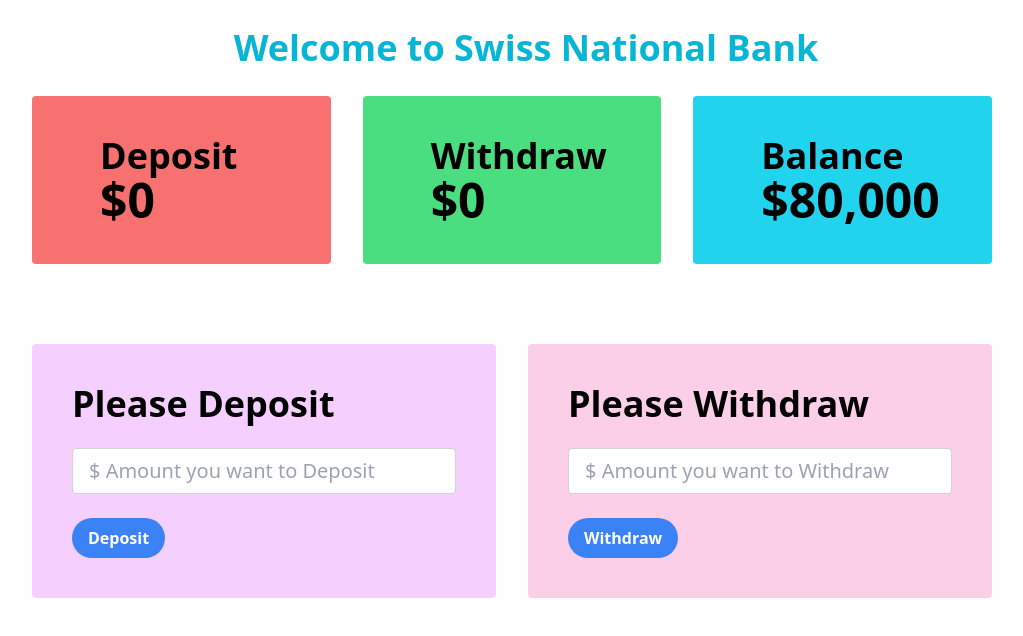
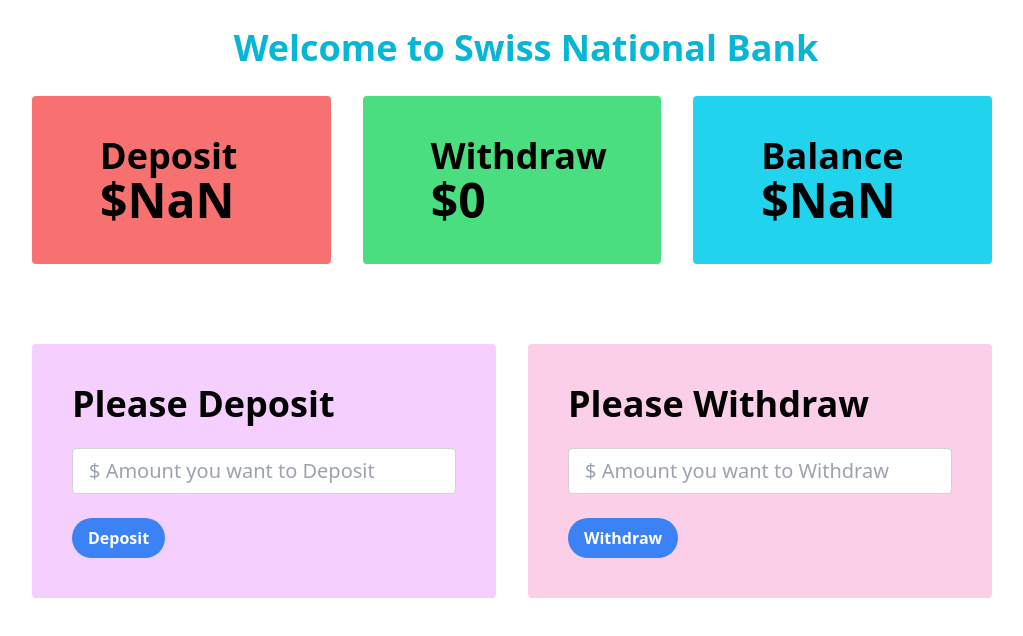
Before and after one commit to SarwarShuvo/simple_Bankk, a plain HTML site: page bank.html in a window 1280 px wide. Both pictures are taken after a click on the button "Deposit". Shown: the whole page, without its empty margins (128-1151 px from the left). Drawn offline with nearby package versions, Linux system fonts and the light colour scheme.

Commit message:
Deposit part done

```diff
--- a/bank.html
+++ b/bank.html
@@ -19,46 +19,68 @@
 
     <main>
         <section class="grid grid-cols-1 sm:grid-cols-2 md:grid-cols-3 gap-8 w-3/4 mx-auto font-semibold ">
+
+            <!-- Total Deposit Show  -->
             <div class="bg-red-400 p-10 rounded">
                 <h4 class="text-4xl pl-7">Deposit</h4>
-                <h4 class="text-5xl pl-7">$0</h4>
+                <h4 class="text-5xl pl-7">$<span id="deposit">0</span> </h4>
             </div>
+
+            <!-- Total Withdraw Show  -->
             <div class="bg-green-400 p-10 rounded">
                 <h4 class="text-4xl pl-7 ">Withdraw</h4>
-                <h4 class="text-5xl pl-7">$0</h4>
+                <h4 class="text-5xl pl-7">$<span id="Withdraw">0</span></h4>
             </div>
+
+            <!-- Total Balance Show  -->
             <div class="bg-cyan-400 p-10 rounded">
                 <h4 class="text-4xl pl-7 ">Balance</h4>
-                <h4 class="text-5xl pl-7">$80,000</h4>
+                <h4 class="text-5xl pl-7">$<span id="balance">0</span></h4>
             </div>
         </section>
 
         <section class="grid grid-cols-1 sm:grid-cols-2 gap-8 w-3/4 mx-auto font-semibold mt-20 ">
+
+            <!-- Deposite Part  -->
             <div class="bg-fuchsia-200 p-10 rounded">
                 <h4 class="text-4xl mb-6">Please Deposit</h4>
                 <div class="mb-6">
+
+                    <!-- Diposit Input Field  -->
                     <input type="number"
                         class="form-control block w-full px-4 py-2 text-xl font-normal text-gray-700 bg-white bg-clip-padding border border-solid border-gray-300 rounded transition ease-in-out m-0 focus:text-gray-700 focus:bg-white focus:border-blue-600 focus:outline-none"
                         id="user-deposit" placeholder="$ Amount you want to Deposit" />
                 </div>
-                <button class="bg-blue-500 hover:bg-blue-700 text-white font-bold py-2 px-4 rounded-full">
+
+                <!-- Submit Diposite Button   -->
+                <button id="deposit-btn"
+                    class="bg-blue-500 hover:bg-blue-700 text-white font-bold py-2 px-4 rounded-full">
                     Deposit
                 </button>
             </div>
+
+            <!-- Withdraw Part  -->
             <div class="bg-pink-200 p-10 rounded">
                 <h4 class="text-4xl mb-6">Please Withdraw</h4>
                 <div class="mb-6">
+
+                    <!-- Withdraw Input Field  -->
                     <input type="number"
                         class="form-control block w-full px-4 py-2 text-xl font-normal text-gray-700 bg-white bg-clip-padding border border-solid border-gray-300 rounded transition ease-in-out m-0 focus:text-gray-700 focus:bg-white focus:border-blue-600 focus:outline-none"
                         id="user-withdraw" placeholder="$ Amount you want to Withdraw" />
                 </div>
-                <button class="bg-blue-500 hover:bg-blue-700 text-white font-bold py-2 px-4 rounded-full">
+
+                <!-- Submit Withdraw Button   -->
+                <button id="withdraw-btn"
+                    class="bg-blue-500 hover:bg-blue-700 text-white font-bold py-2 px-4 rounded-full">
                     Withdraw
                 </button>
             </div>
 
         </section>
     </main>
+
+    <script src="js/bank.js"></script>
 </body>
 
 </html>
--- a/js/bank.js
+++ b/js/bank.js
@@ -1,17 +1,27 @@
+// Deposit Button Event
+document.getElementById('deposit-btn').addEventListener('click', function () {
 
-// submit Button Event Listener add
-document.getElementById('login-btn').addEventListener('click', function () {
+    // Get Deposit Amount
+    const depositBtn = document.getElementById('user-deposit');
+    const previousDeposit = parseFloat(depositBtn.value);
 
-    // Get username
-    const emailField = document.getElementById('user-email');
-    const userEmail = emailField.value;
+    // Show Deposit amount on Deposit part
+    const depositTotal = document.getElementById('deposit');
+    const currentDeposit = parseFloat(depositTotal.innerText);
 
-    // Get password
-    const passField = document.getElementById('user-pass');
-    const userPass = passField.value;
+    // set total Deposit
+    const newDeposit = (currentDeposit + previousDeposit);
+    depositTotal.innerText = newDeposit;
 
-    // Check email and password
-    if (userEmail == 'shuvo@gmail.com' && userPass == '12345') {
-        window.location.href = "bank.html";
-    }
+    // Show Balance amount on Balance Section
+    const previousBalance = document.getElementById('balance');
+    const currentBalance = parseFloat(previousBalance.innerText);
+
+    // Set total Balance
+    const newBalance = parseFloat(currentBalance + previousDeposit);
+    previousBalance.innerText = newBalance;
+
+
+    // Deposit Input field Null
+    depositBtn.value = '';
 })
```
Also changed, not shown: index.html (+1 -1 lines), js/login.js (added, +17 -0 lines).
